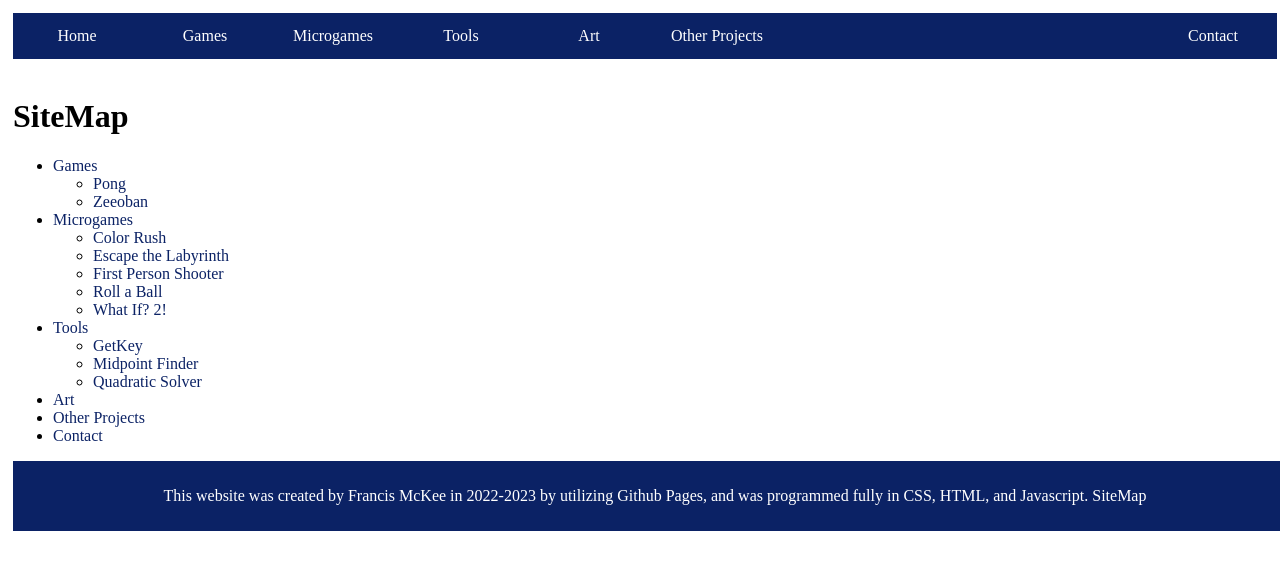
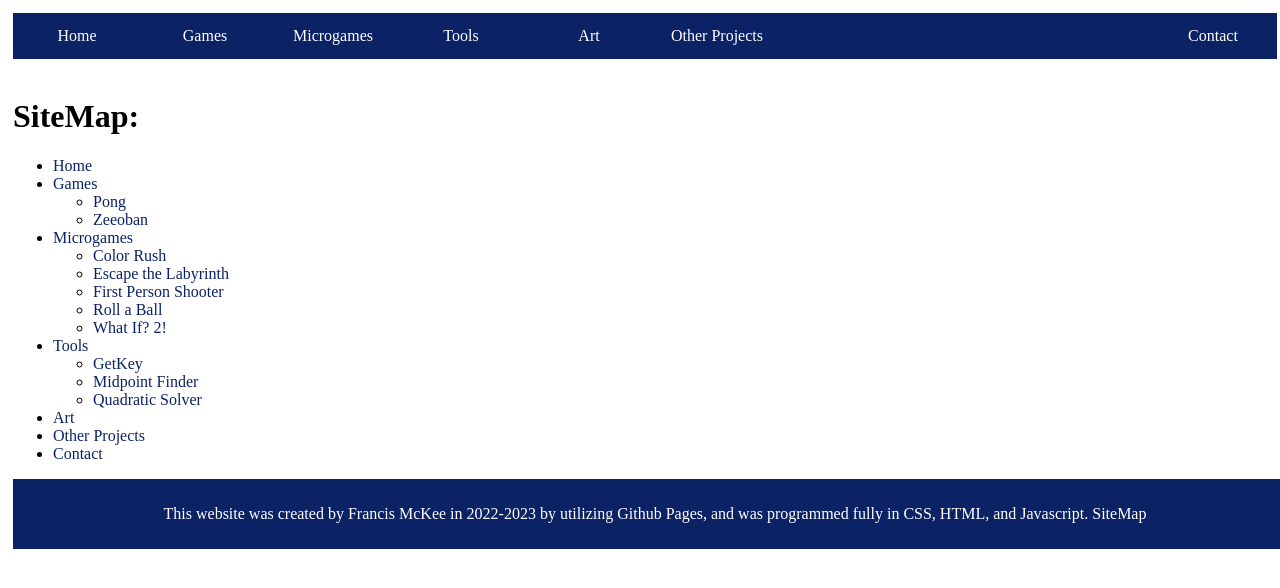
Before and after one commit to Francis-McKee/francis-mckee.github.io, a Jekyll site: the page built from sitemap.html, in a window 1280 px wide. Shown: the top 588 px of the page. Built offline with Jekyll 4.4.1, drawn with Linux system fonts in a browser that asks for light colours.

Commit message:
edited sitemap

```diff
--- a/sitemap.html
+++ b/sitemap.html
@@ -3,28 +3,29 @@
 title: SiteMap
 ---
 
-<h1>SiteMap</h1>
+<h1>SiteMap:</h1>
 <ul>
-  <li> <a href="https://francis-mckee.github.io/games.html"> Games </a> </li>
+  <li> <a href="/index.html"> Home </a> </li>
+  <li> <a href="/games.html"> Games </a> </li>
   <ul>
-    <li> <a href="https://francis-mckee.github.io/games/pong.html"> Pong </a> </li>
-    <li> <a href="https://francis-mckee.github.io/games/zeeoban.html"> Zeeoban </a> </li>
+    <li> <a href="/games/pong.html"> Pong </a> </li>
+    <li> <a href="/games/zeeoban.html"> Zeeoban </a> </li>
   </ul>
-  <li> <a href="https://francis-mckee.github.io/microgames.html"> Microgames </a> </li>
+  <li> <a href="/microgames.html"> Microgames </a> </li>
   <ul>
-    <li> <a href="https://francis-mckee.github.io/microgames/color_rush.html"> Color Rush </a> </li>
-    <li> <a href="https://francis-mckee.github.io/microgames/escape_the_labyrinth.html"> Escape the Labyrinth </a> </li>
-    <li> <a href="https://francis-mckee.github.io/microgames/first_person_shooter.html"> First Person Shooter </a> </li>
-    <li> <a href="https://francis-mckee.github.io/microgames/roll_a_ball.html"> Roll a Ball </a> </li>
-    <li> <a href="https://francis-mckee.github.io/microgames/what_if_2.html"> What If? 2! </a> </li>
+    <li> <a href="/microgames/color_rush.html"> Color Rush </a> </li>
+    <li> <a href="/microgames/escape_the_labyrinth.html"> Escape the Labyrinth </a> </li>
+    <li> <a href="/microgames/first_person_shooter.html"> First Person Shooter </a> </li>
+    <li> <a href="/microgames/roll_a_ball.html"> Roll a Ball </a> </li>
+    <li> <a href="/microgames/what_if_2.html"> What If? 2! </a> </li>
   </ul>
-  <li> <a href="https://francis-mckee.github.io/tools.html"> Tools </a> </li>
+  <li> <a href="/tools.html"> Tools </a> </li>
   <ul>
-    <li> <a href="https://francis-mckee.github.io/tools/getkey.html"> GetKey </a> </li>
-    <li> <a href="https://francis-mckee.github.io/tools/midpoint_finder.html"> Midpoint Finder </a> </li>
-    <li> <a href="https://francis-mckee.github.io/tools/quadratic_solver.html"> Quadratic Solver </a> </li>
+    <li> <a href="/tools/getkey.html"> GetKey </a> </li>
+    <li> <a href="/tools/midpoint_finder.html"> Midpoint Finder </a> </li>
+    <li> <a href="/tools/quadratic_solver.html"> Quadratic Solver </a> </li>
   </ul>
-  <li> <a href="https://francis-mckee.github.io/art.html"> Art </a> </li>
-  <li> <a href="https://francis-mckee.github.io/other_projects.html"> Other Projects </a> </li>
-  <li> <a href="https://francis-mckee.github.io/contact.html"> Contact </a> </li>
+  <li> <a href="/art.html"> Art </a> </li>
+  <li> <a href="/other_projects.html"> Other Projects </a> </li>
+  <li> <a href="/contact.html"> Contact </a> </li>
 </ul>
```
Also changed, not shown: 1 other file.
